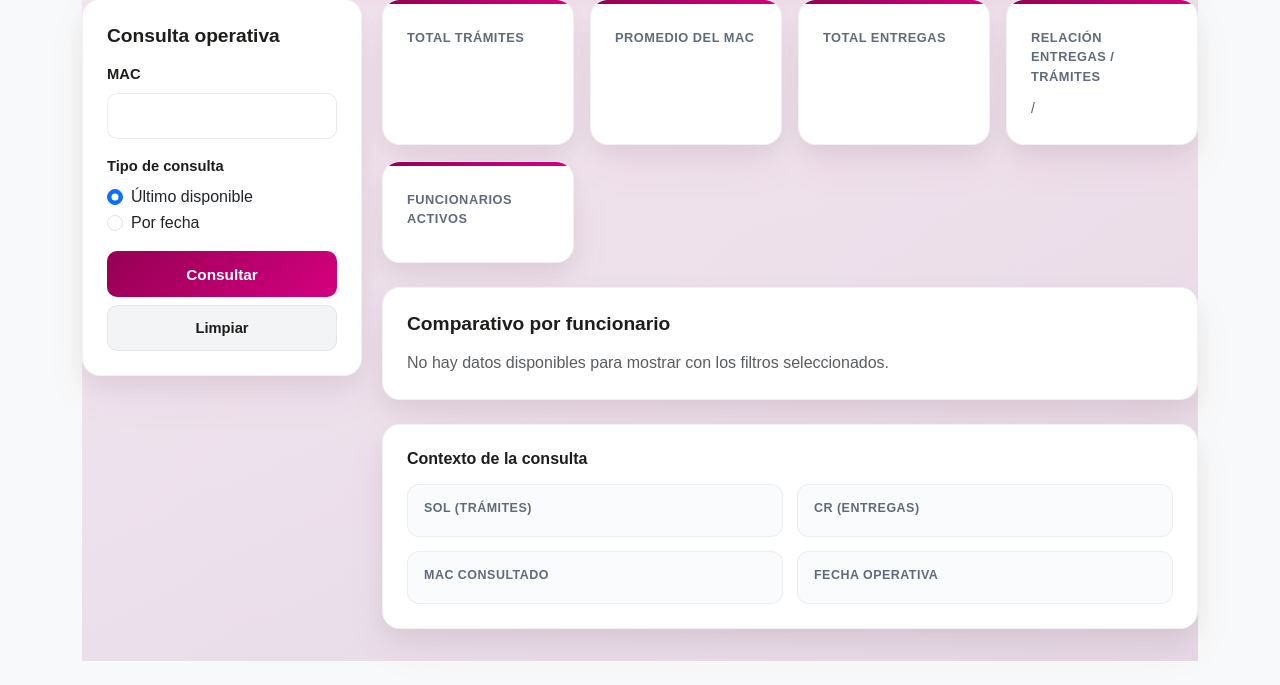
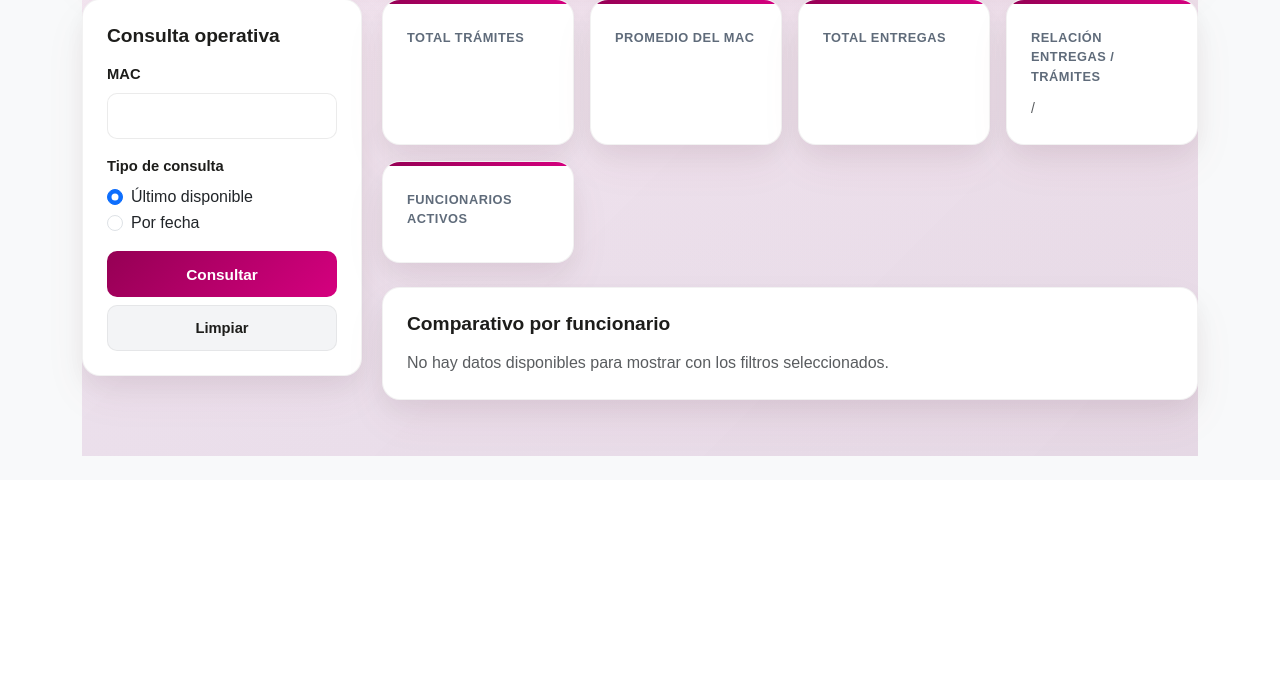
Before and after one commit to jorgegta1627/mac-metric-08, a FastAPI app: template app/templates/home.html in a window 1280 px wide. Shown: the part 487-1172 px from the top of the page. After the commit the page ends 943 px from the top, so only its background shows below. Run offline with FastAPI, Linux system fonts and the light colour scheme; the template is opened without the code that fills it, so the values that code supplies are empty.

```diff
--- a/app/templates/home.html
+++ b/app/templates/home.html
@@ -59,13 +59,13 @@
 </div>
 
 {% if resumen %}
-<div class="card dashboard-card mb-4">
-    <div class="card-body py-3">
+<div class="card dashboard-card mb-3">
+    <div class="card-body py-2 px-3">
         <div class="section-head mb-3">
-            <h6 class="section-title section-title--sm mb-0">Resumen rápido de la consulta</h6>
+            <h6 class="section-title section-title--sm mb-0">Resumen de la consulta</h6>
         </div>
 
-        <div class="source-grid">
+        <div class="source-grid" style="font-size: 0.85rem;">
             <div class="source-item">
                 <span class="source-label">SOL (trámites)</span>
                 <span class="source-value">{{ resumen.fuente_sol }}</span>
@@ -264,38 +264,6 @@
                 </div>
             </div>
 
-            <div class="card dashboard-card source-card">
-                <div class="card-body">
-                    <div class="section-head mb-3">
-                        <h6 class="section-title section-title--sm mb-0">Contexto de la consulta</h6>
-                    </div>
-
-                    <div class="source-grid">
-                        <div class="source-item">
-                            <span class="source-label">SOL (trámites)</span>
-                            <span class="source-value">{{ resumen.fuente_sol }}</span>
-                        </div>
-
-                        <div class="source-item">
-                            <span class="source-label">CR (entregas)</span>
-                            <span class="source-value">{{ resumen.fuente_cr }}</span>
-                        </div>
-
-                        <div class="source-item">
-                            <span class="source-label">MAC consultado</span>
-                            <span class="source-value">{{ resumen.mac }}</span>
-                        </div>
-
-                        <div class="source-item">
-                            <span class="source-label">Fecha operativa</span>
-                            <span class="source-value">{{ resumen.fecha_operativa }}</span>
-                        </div>
-                    </div>
-                </div>
-            </div>
-        </main>
-    </div>
-</div>
 
 {% if cr_resultado and cr_resultado.success %}
 <div class="card shadow-sm mt-4">
```
